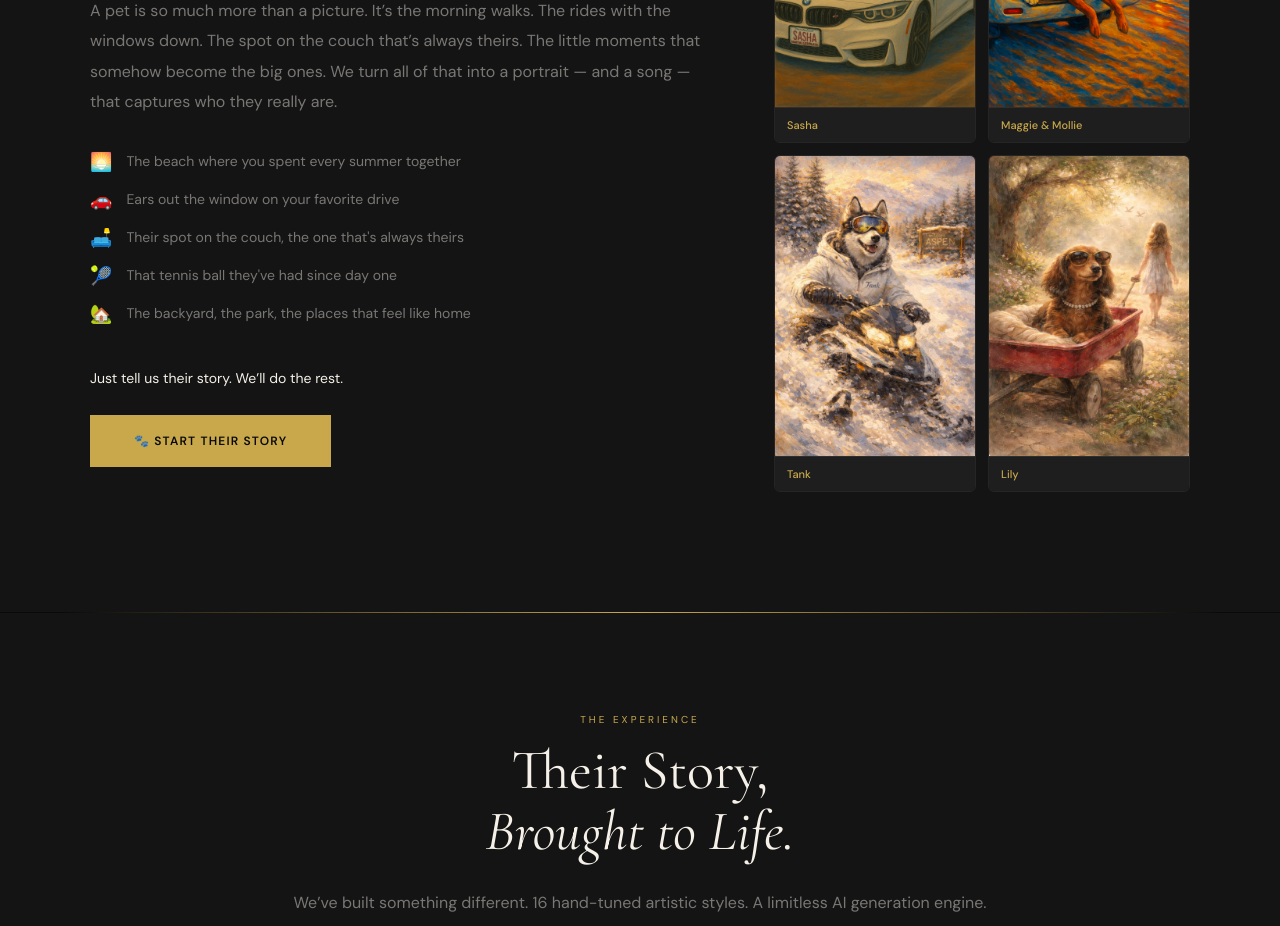
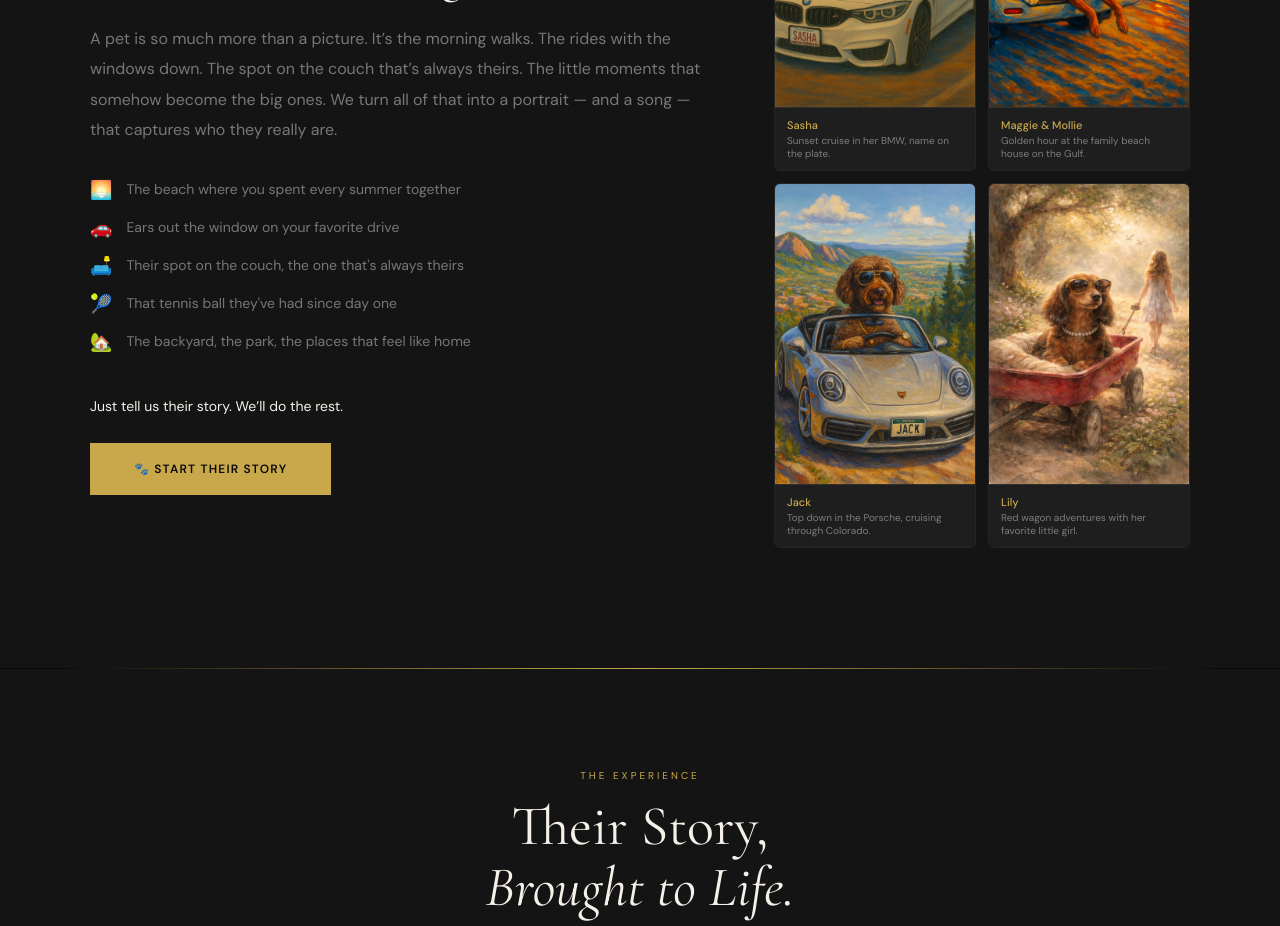
Before and after one commit to johnagreuling/petprintsstudio, a Next.js app: page / in a window 1280 px wide. Shown: the part 2820-3746 px from the top of the page. Built offline with nearby package versions, Linux system fonts and the light colour scheme.

Commit message:
feat: replace Tank with Jack, add story descriptions for each portrait

```diff
--- a/app/page.tsx
+++ b/app/page.tsx
@@ -287,24 +287,28 @@ export default function Home() {
               <img src="/portrait-sasha.png" alt="Sasha - Signature Portrait" style={{width:'100%',display:'block'}}/>
               <div style={{background:'var(--mid)',padding:'10px 12px',borderTop:'1px solid var(--border)'}}>
                 <div style={{fontSize:11,color:'var(--gold)',fontWeight:500}}>Sasha</div>
+                <div style={{fontSize:10,color:'var(--muted)',marginTop:2}}>Sunset cruise in her BMW, name on the plate.</div>
               </div>
             </div>
             <div style={{borderRadius:6,overflow:'hidden',border:'1px solid var(--border)'}}>
               <img src="/portrait-maggie-mollie.png" alt="Maggie & Mollie - Signature Portrait" style={{width:'100%',display:'block'}}/>
               <div style={{background:'var(--mid)',padding:'10px 12px',borderTop:'1px solid var(--border)'}}>
                 <div style={{fontSize:11,color:'var(--gold)',fontWeight:500}}>Maggie &amp; Mollie</div>
+                <div style={{fontSize:10,color:'var(--muted)',marginTop:2}}>Golden hour at the family beach house on the Gulf.</div>
               </div>
             </div>
             <div style={{borderRadius:6,overflow:'hidden',border:'1px solid var(--border)'}}>
-              <img src="/portrait-tank.png" alt="Tank - Signature Portrait" style={{width:'100%',display:'block'}}/>
+              <img src="/portrait-jack.png" alt="Jack - Signature Portrait" style={{width:'100%',display:'block'}}/>
               <div style={{background:'var(--mid)',padding:'10px 12px',borderTop:'1px solid var(--border)'}}>
-                <div style={{fontSize:11,color:'var(--gold)',fontWeight:500}}>Tank</div>
+                <div style={{fontSize:11,color:'var(--gold)',fontWeight:500}}>Jack</div>
+                <div style={{fontSize:10,color:'var(--muted)',marginTop:2}}>Top down in the Porsche, cruising through Colorado.</div>
               </div>
             </div>
             <div style={{borderRadius:6,overflow:'hidden',border:'1px solid var(--border)'}}>
               <img src="/portrait-lily.png" alt="Lily - Signature Portrait" style={{width:'100%',display:'block'}}/>
               <div style={{background:'var(--mid)',padding:'10px 12px',borderTop:'1px solid var(--border)'}}>
                 <div style={{fontSize:11,color:'var(--gold)',fontWeight:500}}>Lily</div>
+                <div style={{fontSize:10,color:'var(--muted)',marginTop:2}}>Red wagon adventures with her favorite little girl.</div>
               </div>
             </div>
           </div>
```
